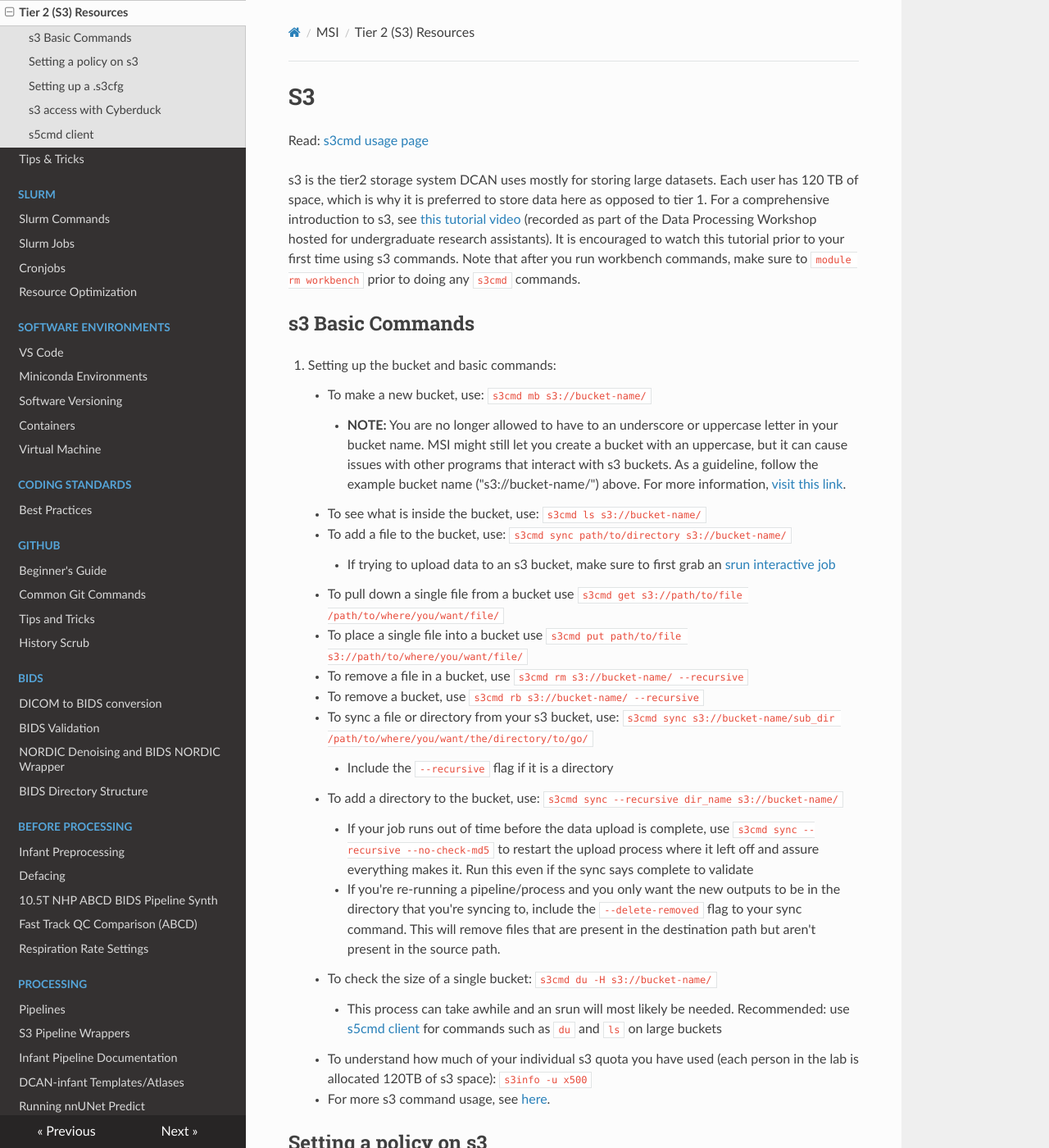
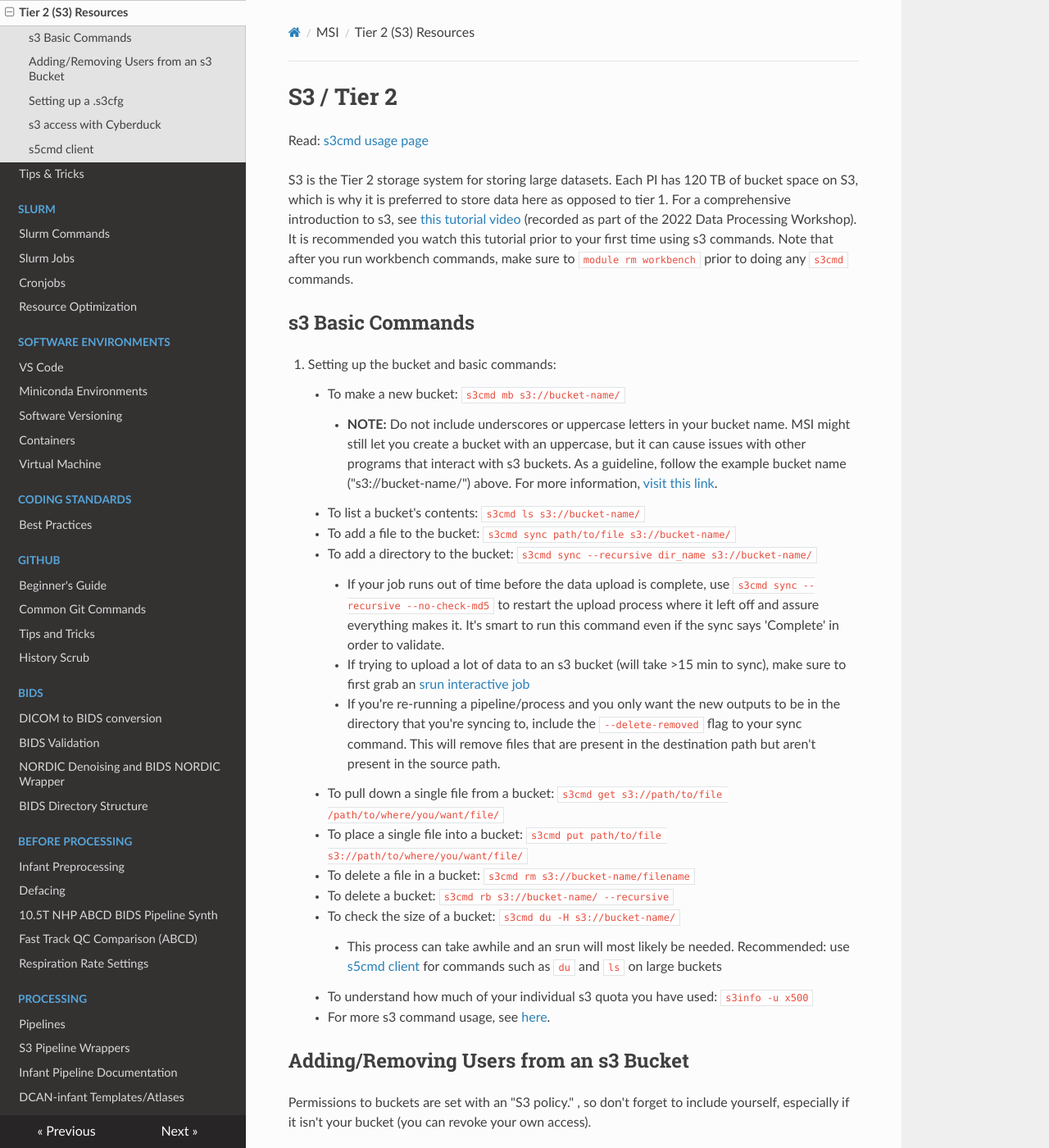
Before and after one commit to DCAN-Labs/cdni-brain, an MkDocs documentation site: the page built from docs/s3.md, in a window 1280 px wide and 1400 px high. Shown: the whole window at 82% size. Built offline with MkDocs 1.6.1, drawn with Linux system fonts in a browser that asks for light colours; nearby versions of some CDN libraries; some of the changed text lies outside the part shown.

Commit message:
Update s3.md
update for clarity

```diff
--- a/docs/s3.md
+++ b/docs/s3.md
@@ -1,73 +1,64 @@
-# S3
+# S3 / Tier 2
 
 Read: [s3cmd usage page](https://s3tools.org/usage)
 
 
-s3 is the tier2 storage system DCAN uses mostly for storing large datasets. Each user has 120 TB of space, which is why it is preferred to store data here as opposed to tier 1. For a comprehensive introduction to s3, see [this tutorial video](https://drive.google.com/drive/folders/1Oz3i5lbld5VmXGdhWagOMWYOIJmgrJA4) (recorded as part of the Data Processing Workshop hosted for undergraduate research assistants). It is encouraged to watch this tutorial prior to your first time using s3 commands. Note that after you run workbench commands, make sure to `module rm workbench` prior to doing any `s3cmd` commands.
+S3 is the Tier 2 storage system for storing large datasets. Each PI has 120 TB of bucket space on S3, which is why it is preferred to store data here as opposed to tier 1. For a comprehensive introduction to s3, see [this tutorial video](https://drive.google.com/drive/folders/1Oz3i5lbld5VmXGdhWagOMWYOIJmgrJA4) (recorded as part of the 2022 Data Processing Workshop). It is recommended you watch this tutorial prior to your first time using s3 commands. Note that after you run workbench commands, make sure to `module rm workbench` prior to doing any `s3cmd` commands.
 
 
 ## s3 Basic Commands
 
-18. Setting up the bucket and basic commands:
+1. Setting up the bucket and basic commands:
 
-    - To make a new bucket, use: `s3cmd mb s3://bucket-name/`
+    - To make a new bucket: `s3cmd mb s3://bucket-name/`
 
-        - **NOTE:** You are no longer allowed to have to an underscore or uppercase letter in your bucket name. MSI might still let you create a bucket with an uppercase, but it can cause issues with other programs that interact with s3 buckets. As a guideline, follow the example bucket name ("s3://bucket-name/") above. For more information, [visit this link](https://docs.aws.amazon.com/AmazonS3/latest/userguide/bucketnamingrules.html).
+        - **NOTE:** Do not include underscores or uppercase letters in your bucket name. MSI might still let you create a bucket with an uppercase, but it can cause issues with other programs that interact with s3 buckets. As a guideline, follow the example bucket name ("s3://bucket-name/") above. For more information, [visit this link](https://docs.aws.amazon.com/AmazonS3/latest/userguide/bucketnamingrules.html).
 
-    - To see what is inside the bucket, use: `s3cmd ls s3://bucket-name/`
+    - To list a bucket's contents: `s3cmd ls s3://bucket-name/`
 
-    - To add a file to the bucket, use: `s3cmd sync path/to/directory s3://bucket-name/`
+    - To add a file to the bucket: `s3cmd sync path/to/file s3://bucket-name/`
 
-        - If trying to upload data to an s3 bucket, make sure to first grab an [srun interactive job](slurm_params.md)
+    - To add a directory to the bucket: `s3cmd sync --recursive dir_name s3://bucket-name/ `
+        - If your job runs out of time before the data upload is complete, use `s3cmd sync --recursive --no-check-md5` to restart the upload process where it left off and assure
+        everything makes it. It's smart to run this command even if the sync says 'Complete' in order to validate.
 
-    - To pull down a single file from a bucket use `s3cmd get s3://path/to/file /path/to/where/you/want/file/`
-
-    - To place a single file into a bucket use `s3cmd put path/to/file s3://path/to/where/you/want/file/`
-
-    - To remove a file in a bucket, use `s3cmd rm s3://bucket-name/ --recursive`
-
-    - To remove a bucket, use `s3cmd rb s3://bucket-name/ --recursive`
-
-    - To sync a file or directory from your s3 bucket, use: `s3cmd sync s3://bucket-name/sub_dir /path/to/where/you/want/the/directory/to/go/`
-
-        - Include the `--recursive` flag if it is a directory
-
-    - To add a directory to the bucket, use: `s3cmd sync --recursive dir_name s3://bucket-name/ `
-
-        - If your job runs out of time before the data upload is complete, use `s3cmd sync --recursive --no-check-md5` to restart the upload process where it left off and assure
-        everything makes it. Run this even if the sync says complete to validate
+        - If trying to upload a lot of data to an s3 bucket (will take >15 min to sync), make sure to first grab an [srun interactive job](slurm_params.md)
 
         - If you're re-running a pipeline/process and you only want the new outputs to be in the directory that you're syncing to, include the `--delete-removed` flag to your sync command. This will remove files that are present in the destination path but aren't present in the source path.
 
-    - To check the size of a single bucket: `s3cmd du -H s3://bucket-name/`
+    - To pull down a single file from a bucket: `s3cmd get s3://path/to/file /path/to/where/you/want/file/`
+
+    - To place a single file into a bucket: `s3cmd put path/to/file s3://path/to/where/you/want/file/`
+
+    - To delete a file in a bucket: `s3cmd rm s3://bucket-name/filename`
+
+    - To delete a bucket: `s3cmd rb s3://bucket-name/ --recursive`
+
+    - To check the size of a bucket: `s3cmd du -H s3://bucket-name/`
 
         - This process can take awhile and an srun will most likely be needed. Recommended: use [s5cmd client](#s5cmd-client) for commands such as `du` and `ls` on large buckets
 
-    - To understand how much of your individual s3 quota you have used (each person in the lab is allocated 120TB of s3 space): `s3info -u x500`
+    - To understand how much of your individual s3 quota you have used: `s3info -u x500`
 
     - For more s3 command usage, see [here](https://s3tools.org/usage).
 
-## Setting a policy on s3
+## Adding/Removing Users from an s3 Bucket
 
-78. Setting an S3 policy on MSI:
+Permissions to buckets are set with an "S3 policy." , so don't forget to include yourself, especially if it isn't your bucket (you can revoke your own access).
 
-    - Must use this path for your `~/.bashrc` to be able to use the set_s3policy command: `export PATH=/home/dhp/public/storage/s3policy_bin/:$PATH`
+- To be able to edit a policy, this line `export PATH=/home/dhp/public/storage/s3policy_bin/:$PATH` must be in your `~/.bashrc` file.
+    - Open your `~/.bashrc` with a text editor: `textadept ~/.bashrc &`
+    - Copy and paste `export PATH=/home/dhp/public/storage/s3policy_bin/:$PATH` into the file and save.
+    - For this change to take effect, close your terminal/OpenOnDemand session and open a new terminal.
+    - You only need to do this once.
 
-        - To open your `~/.bashrc` and modify it, use `emacs ~/.bashrc &`
+- Check who already has access to a bucket [here](https://docs.google.com/spreadsheets/d/1QpKYJQqhuxoQhErBscAEev9npsd1RgKS8KdCL6FiuEo/edit?gid=0#gid=0) or by running `/home/faird/shared/code/internal/utilities/MSI-utilities/s3_get_x500/get_x500.sh s3://bucket_name/`
 
-        - For this change to take effect, close out of your terminal/OpenOnDemand session and reenter
+    - Please update the [CDNI Data Location spreadsheet](https://docs.google.com/spreadsheets/d/1QpKYJQqhuxoQhErBscAEev9npsd1RgKS8KdCL6FiuEo/edit?gid=0#gid=0) if needed.
 
-    - To check who already has access to the bucket, run: `/home/faird/shared/code/internal/utilities/MSI-utilities/s3_get_x500/get_x500.sh s3://bucket_name/`
+- Update an s3 policy (**DO NOT** include the s3:// prefix in the command): `set_s3policy x500_1,x500_2,etc bucket_name FULL`
 
-        - Note that this won't include you, so don't forget to include yourself, especially if it isn't your bucket (you can revoke your own access).
-
-        - The DCAN google drive has a Lab Data Locations sheet with the locations and owners of s3 buckets
-
-    - Then use this command to set the s3 policy, **DO NOT** include the s3:// prefix in the command:
-
-        `set_s3policy x500_1,x500_2,etc bucket_name FULL`
-
-    - **IMPORTANT: every time you set a policy you need to list EVERYONE that needs access. You CANNOT just list that one person's x500 or only that one person will have access to the bucket! (Along with the bucket owner)**
+    - **IMPORTANT: every time you set a policy you need to list EVERYONE that needs access. DO NOT just enter that one person's x500 or only that person will have access to the bucket! (Along with the bucket owner)**
 
 20. Instructions to the manual method of setting an s3 policy on MSI can be found at [this link](https://www.msi.umn.edu/support/faq/how-do-i-use-s3-buckets-share-data-tier-2-storage-other-users). An example policy file that gives full access to the s3 bucket  “bucket_name” is as follows:
 
```
